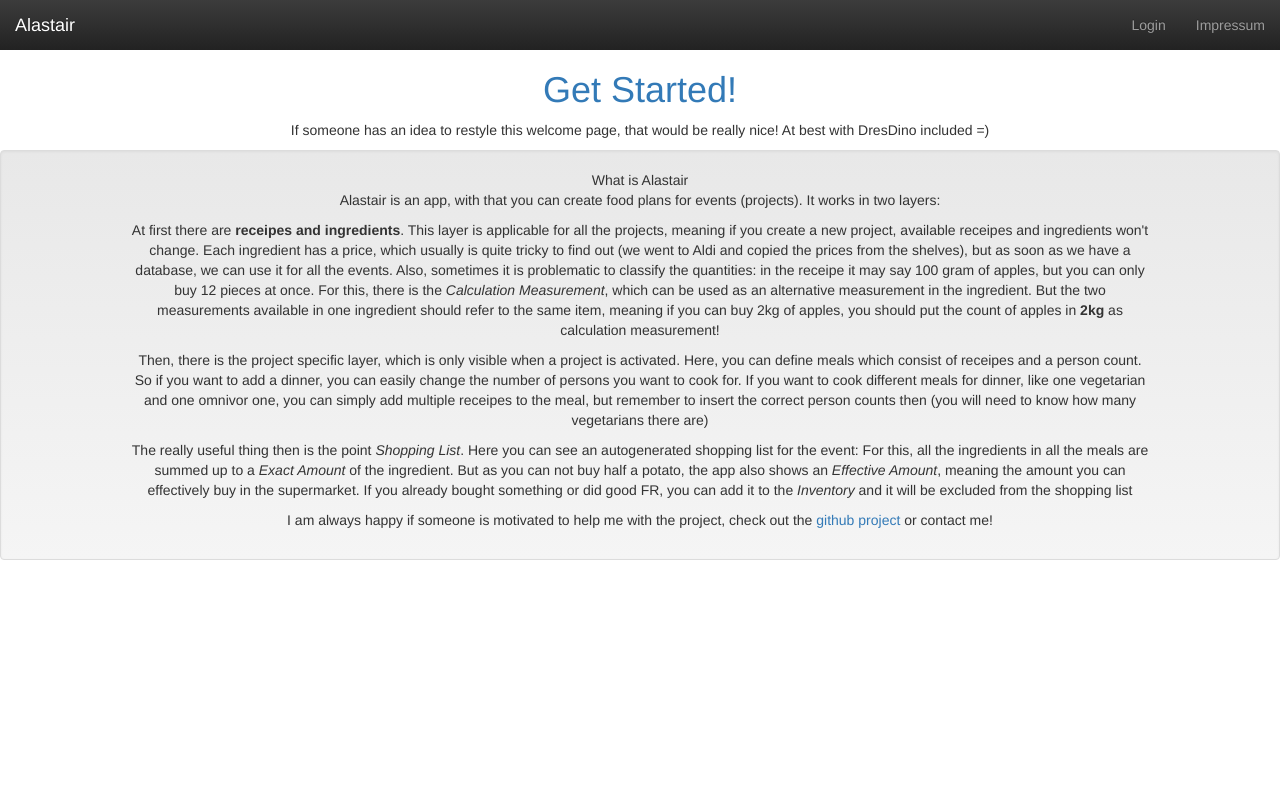
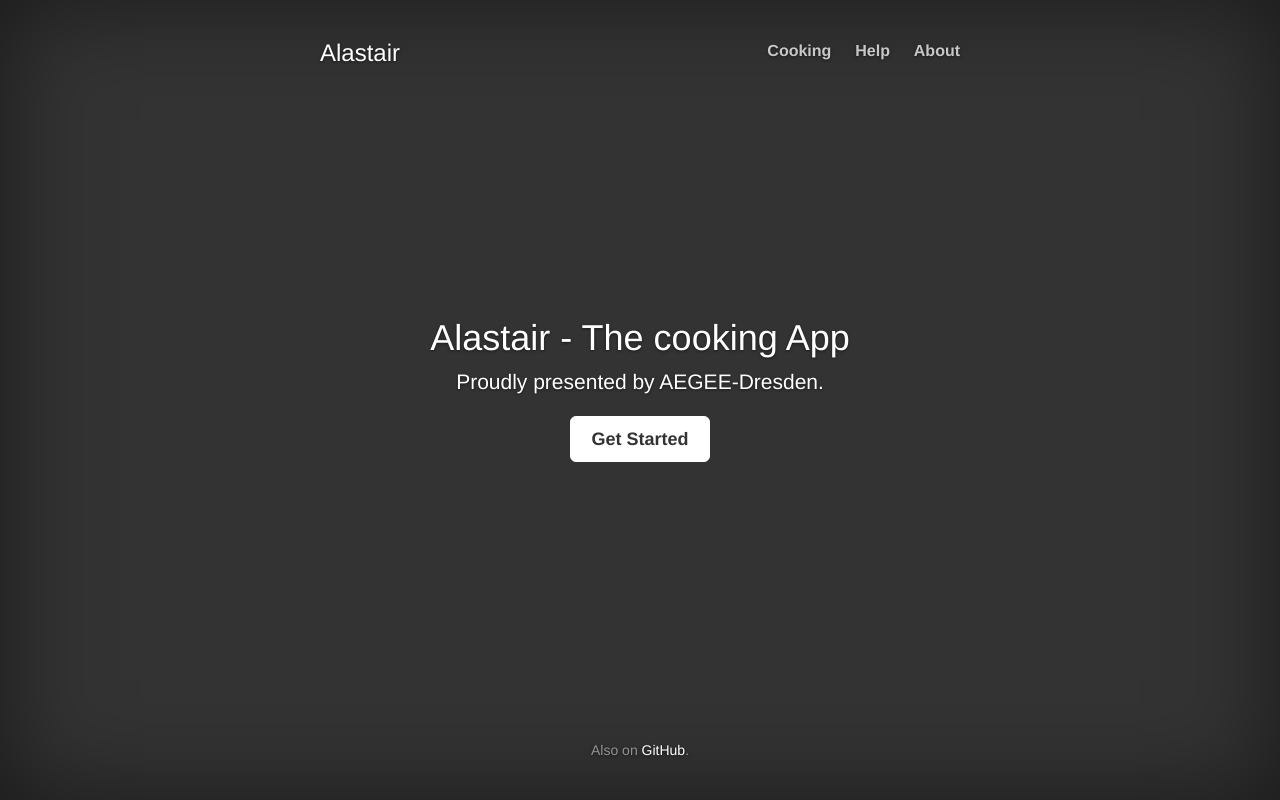
Before and after one commit to Branlala/alastair, a Django app: page / in a window 1280 px wide. Run offline with Django 3.2, Linux system fonts and the light colour scheme; some libraries are stand-ins or nearby versions.

Commit message:
Copied the bootstap cover theme and reworked the help site

```diff
--- a/alastair_cookie/templates/base.html
+++ b/alastair_cookie/templates/base.html
@@ -9,7 +9,7 @@
     <!-- The above 3 meta tags *must* come first in the head; any other head content must come *after* these tags -->
     <meta name="description" content="">
     <meta name="author" content="">
-    <link rel="icon" href="../../favicon.ico">
+    <!--link rel="icon" href="../../favicon.ico"-->
 
     <title>{% block title_block %}{{ pagetitle }} - Alastair{% endblock %}</title>
 
@@ -53,7 +53,7 @@
 
 			{% block extra_nav_block %}
 			<li class="dropdown">
-				<a href="#" class="dropdown-toggle" data-toggle="dropdown" role="button" aria-haspopup="true" aria-expanded="false">{{ pagetitle }} <span class="caret"></span></a>
+				<a href="#" class="dropdown-toggle" data-toggle="dropdown" role="button" aria-haspopup="true" aria-expanded="false">Cooking <span class="caret"></span></a>
 				<ul class="dropdown-menu">
 					{% if active_page == "projects" %}
 						<li class="active"><a href="{% url 'cooking:projects' %}">Overview <span class="sr-only">(current)</span></a></li>
@@ -115,6 +115,7 @@
 			{% else %}
 			<li><a href="{% url 'login' %}">Login</a></li>
 			{% endif %}
+			<li><a href="{% url 'help' %}">Help</a></li>
             <li><a href="{% url 'impressum' %}">Impressum</a></li>
           </ul>
         </div>
--- a/alastair_cookie/templates/single/home.html
+++ b/alastair_cookie/templates/single/home.html
@@ -1,26 +1,79 @@
-{% extends "base.html" %}
+{% load static %}
 
-{% block custom_css_block %}
-<style>
-.important
-{
-   font-style: italic;
-}
-</style>
-{% endblock %}
+<!DOCTYPE html>
+<html lang="en">
+  <head>
+    <meta charset="utf-8">
+    <meta http-equiv="X-UA-Compatible" content="IE=edge">
+    <meta name="viewport" content="width=device-width, initial-scale=1">
+    <!-- The above 3 meta tags *must* come first in the head; any other head content must come *after* these tags -->
+    <meta name="description" content="Alastair cooking app - never worry about cooking for many persons again">
+    <meta name="author" content="Nico">
+    <!--link rel="icon" href="../../favicon.ico"-->
 
-{% block body_block %}
-<div style="width: 100%; text-align: center">
-<a href="{% url "cooking:projects" %}"><h1 class="heading">Get Started!</h1></a>
-<p>If someone has an idea to restyle this welcome page, that would be really nice! At best with DresDino included =)</p>
+	<title>{% block title_block %}{{ pagetitle }} - Alastair{% endblock %}</title>
 
-<div class="well" style="padding-left: 10%; padding-right: 10%;>
-<h2 class="sub-heading">What is Alastair</h2>
-	<p>Alastair is an app, with that you can create food plans for events (projects). It works in two layers: </p>
-	<p>At first there are <b>receipes and ingredients</b>. This layer is applicable for all the projects, meaning if you create a new project, available receipes and ingredients won't change. Each ingredient has a price, which usually is quite tricky to find out (we went to Aldi and copied the prices from the shelves), but as soon as we have a database, we can use it for all the events. Also, sometimes it is problematic to classify the quantities: in the receipe it may say 100 gram of apples, but you can only buy 12 pieces at once. For this, there is the <span class="important">Calculation Measurement</span>, which can be used as an alternative measurement in the ingredient. But the two measurements available in one ingredient should refer to the same item, meaning if you can buy 2kg of apples, you should put the count of apples in <b>2kg</b> as calculation measurement!</p>
-	<p>Then, there is the project specific layer, which is only visible when a project is activated. Here, you can define meals which consist of receipes and a person count. So if you want to add a dinner, you can easily change the number of persons you want to cook for. If you want to cook different meals for dinner, like one vegetarian and one omnivor one, you can simply add multiple receipes to the meal, but remember to insert the correct person counts then (you will need to know how many vegetarians there are)</p>
-	<p>The really useful thing then is the point <span class="important">Shopping List</span>. Here you can see an autogenerated shopping list for the event: For this, all the ingredients in all the meals are summed up to a <span class="important">Exact Amount</span> of the ingredient. But as you can not buy half a potato, the app also shows an <span class="important">Effective Amount</span>, meaning the amount you can effectively buy in the supermarket. If you already bought something or did good FR, you can add it to the <span class="important">Inventory</span> and it will be excluded from the shopping list</p>
-	<p>I am always happy if someone is motivated to help me with the project, check out the <a href="https://github.com/blacksph3re/alastair">github project</a> or contact me!</p>
-</div>
-</div>
-{% endblock %}
+	<!-- Bootstrap core CSS -->
+    <link href="{% static "css/bootstrap.min.css" %}" rel="stylesheet">
+
+    <!-- IE10 viewport hack for Surface/desktop Windows 8 bug -->
+    <link href="{% static "css/ie10-viewport-bug-workaround.css" %}" rel="stylesheet">
+
+    <!-- Custom styles for this template -->
+    <link href="{% static "css/cover.css" %}" rel="stylesheet">
+
+
+  </head>
+
+  <body>
+
+    <div class="site-wrapper">
+
+      <div class="site-wrapper-inner">
+
+        <div class="cover-container">
+
+          <div class="masthead clearfix">
+            <div class="inner">
+              <h3 class="masthead-brand">Alastair</h3>
+              <nav>
+                <ul class="nav masthead-nav">
+                  <li><a href="{% url 'cooking:projects' %}">Cooking</a></li>
+                  <li><a href="{% url 'help' %}">Help</a></li>
+                  <li><a href="{% url 'impressum' %}">About</a></li>
+                </ul>
+              </nav>
+            </div>
+          </div>
+
+          <div class="inner cover">
+            <h1 class="cover-heading">Alastair - The cooking App</h1>
+            <p class="lead">Proudly presented by AEGEE-Dresden.</p>
+            <p class="lead">
+              <a href="{% url "cooking:projects" %}" class="btn btn-lg btn-default">Get Started</a>
+            </p>
+          </div>
+
+          <div class="mastfoot">
+            <div class="inner">
+              <p>Also on <a href="https://github.com/blacksph3re/alastair">GitHub</a>.</p>
+            </div>
+          </div>
+
+        </div>
+
+      </div>
+
+    </div>
+
+    <!-- Bootstrap core JavaScript
+    ================================================== -->
+    <!-- Placed at the end of the document so the pages load faster -->
+    <script src="https://ajax.googleapis.com/ajax/libs/jquery/1.11.3/jquery.min.js"></script>
+    <script src="{% static "js/bootstrap.min.js" %}"></script>
+    <!-- IE10 viewport hack for Surface/desktop Windows 8 bug -->
+    <script src="{% static "js/ie10-viewport-bug-workaround.js" %}"></script>
+	<script>window.jQuery || document.write('<script src="../../assets/js/vendor/jquery.min.js"><\/script>')</script>
+    {% block custom_script_block %}{% endblock %}
+  </body>
+</html>
--- a/alastair_cookie/urls.py
+++ b/alastair_cookie/urls.py
@@ -18,12 +18,13 @@
 from django.conf.urls.static import static
 from django.contrib import admin
 from django.contrib.auth import views as auth_views
-from .views import home, impressum, logout_view
+from .views import home, impressum, logout_view, tutorial
 from .forms import MyLoginForm, MyPasswordChangeForm
 
 urlpatterns = [
     url(r'^admin/', include(admin.site.urls), name='admin'),
     url(r'^home/$', home, name='home'),
+    url(r'^help/$', tutorial, name='help'),
     url(r'^impressum/$', impressum, name='impressum'),
     url(r'^login/$', auth_views.login, {'authentication_form':MyLoginForm, 'extra_context':{'heading':'Login', 'pagetitle':'Login'}}),
     url(r'^password_change/$', auth_views.password_change, {'template_name':'registration/login.html', 'post_change_redirect':'/password_change/done/', 'password_change_form':MyPasswordChangeForm, 'extra_context':{'heading':'Change Password', 'pagetitle':'Change Password'}}),
--- a/alastair_cookie/views.py
+++ b/alastair_cookie/views.py
@@ -5,6 +5,11 @@
 	context = {}
 	context['pagetitle'] = 'Home'
 	return render(request, 'single/home.html', context)
+
+def tutorial(request):
+	context = {}
+	context['pagetitle'] = 'Help'
+	return render(request, 'single/help.html', context)
 
 def impressum(request):
 	context = {}
--- /dev/null
+++ b/static/own/css/cover.css
@@ -0,0 +1,167 @@
+/*
+ * Globals
+ */
+
+/* Links */
+a,
+a:focus,
+a:hover {
+  color: #fff;
+}
+
+/* Custom default button */
+.btn-default,
+.btn-default:hover,
+.btn-default:focus {
+  color: #333;
+  text-shadow: none; /* Prevent inheritence from `body` */
+  background-color: #fff;
+  border: 1px solid #fff;
+}
+
+
+/*
+ * Base structure
+ */
+
+html,
+body {
+  height: 100%;
+  /*background: #333 url("../img/lake.jpg") no-repeat;*/
+  background: #333;
+  background-size: cover;
+}
+body {
+  color: #fff;
+  text-align: center;
+  text-shadow: 0 1px 3px rgba(0,0,0,.5);
+}
+
+/* Extra markup and styles for table-esque vertical and horizontal centering */
+.site-wrapper {
+  display: table;
+  width: 100%;
+  height: 100%; /* For at least Firefox */
+  min-height: 100%;
+  -webkit-box-shadow: inset 0 0 100px rgba(0,0,0,.5);
+          box-shadow: inset 0 0 100px rgba(0,0,0,.5);
+}
+.site-wrapper-inner {
+  display: table-cell;
+  vertical-align: top;
+}
+.cover-container {
+  margin-right: auto;
+  margin-left: auto;
+}
+
+/* Padding for spacing */
+.inner {
+  padding: 30px;
+}
+
+
+/*
+ * Header
+ */
+.masthead-brand {
+  margin-top: 10px;
+  margin-bottom: 10px;
+}
+
+.masthead-nav > li {
+  display: inline-block;
+}
+.masthead-nav > li + li {
+  margin-left: 20px;
+}
+.masthead-nav > li > a {
+  padding-right: 0;
+  padding-left: 0;
+  font-size: 16px;
+  font-weight: bold;
+  color: #fff; /* IE8 proofing */
+  color: rgba(255,255,255,.75);
+  border-bottom: 2px solid transparent;
+}
+.masthead-nav > li > a:hover,
+.masthead-nav > li > a:focus {
+  background-color: transparent;
+  border-bottom-color: #a9a9a9;
+  border-bottom-color: rgba(255,255,255,.25);
+}
+.masthead-nav > .active > a,
+.masthead-nav > .active > a:hover,
+.masthead-nav > .active > a:focus {
+  color: #fff;
+  border-bottom-color: #fff;
+}
+
+@media (min-width: 768px) {
+  .masthead-brand {
+    float: left;
+  }
+  .masthead-nav {
+    float: right;
+  }
+}
+
+
+/*
+ * Cover
+ */
+
+.cover {
+  padding: 0 20px;
+  margin-top: -1em;
+  font-size: 20px;
+}
+.cover .btn-lg {
+  padding: 10px 20px;
+  font-weight: bold;
+}
+
+
+/*
+ * Footer
+ */
+
+.mastfoot {
+  color: #999; /* IE8 proofing */
+  color: rgba(255,255,255,.5);
+}
+
+
+/*
+ * Affix and center
+ */
+
+@media (min-width: 768px) {
+  /* Pull out the header and footer */
+  .masthead {
+    position: fixed;
+    top: 0;
+  }
+  .mastfoot {
+    position: fixed;
+    bottom: 0;
+  }
+  /* Start the vertical centering */
+  .site-wrapper-inner {
+    vertical-align: middle;
+  }
+  /* Handle the widths */
+  .masthead,
+  .mastfoot,
+  .cover-container {
+    width: 100%; /* Must be percentage or pixels for horizontal alignment */
+  }
+}
+
+@media (min-width: 992px) {
+  .masthead,
+  .mastfoot,
+  .cover-container {
+    width: 700px;
+  }
+}
--- /dev/null
+++ b/static/own/css/ie10-viewport-bug-workaround.css
@@ -0,0 +1,15 @@
+/*!
+ * IE10 viewport hack for Surface/desktop Windows 8 bug
+ * Copyright 2014-2015 Twitter, Inc.
+ * Licensed under MIT (https://github.com/twbs/bootstrap/blob/master/LICENSE)
+ */
+
+/*
+ * See the Getting Started docs for more information:
+ * http://getbootstrap.com/getting-started/#support-ie10-width
+ */
+@-webkit-viewport { width: device-width; }
+@-moz-viewport    { width: device-width; }
+@-ms-viewport     { width: device-width; }
+@-o-viewport      { width: device-width; }
+@viewport         { width: device-width; }
```
Also changed, not shown: alastair_cookie/templates/single/help.html (added, +28 -0 lines), static/own/img/lake.jpg (added).
